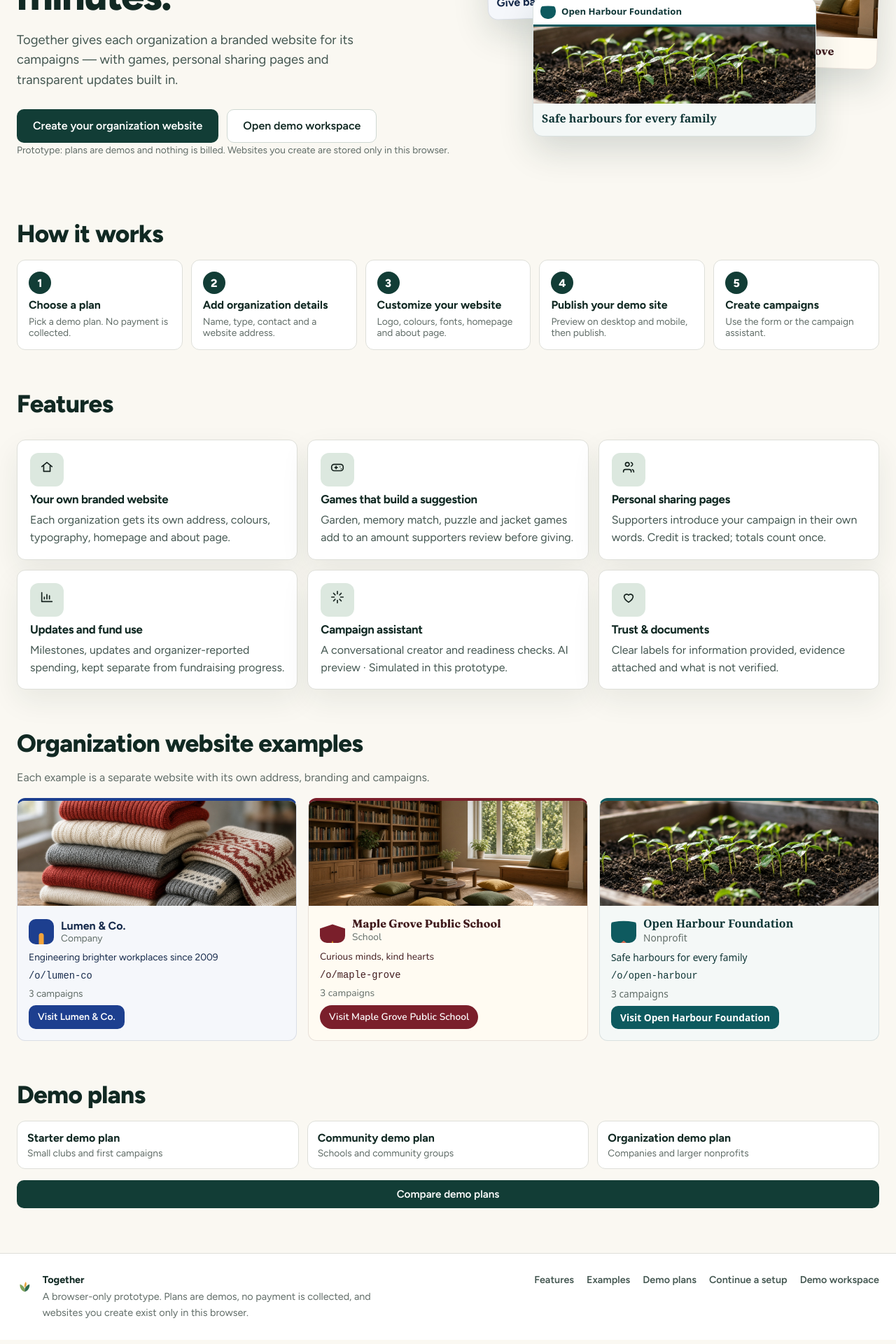
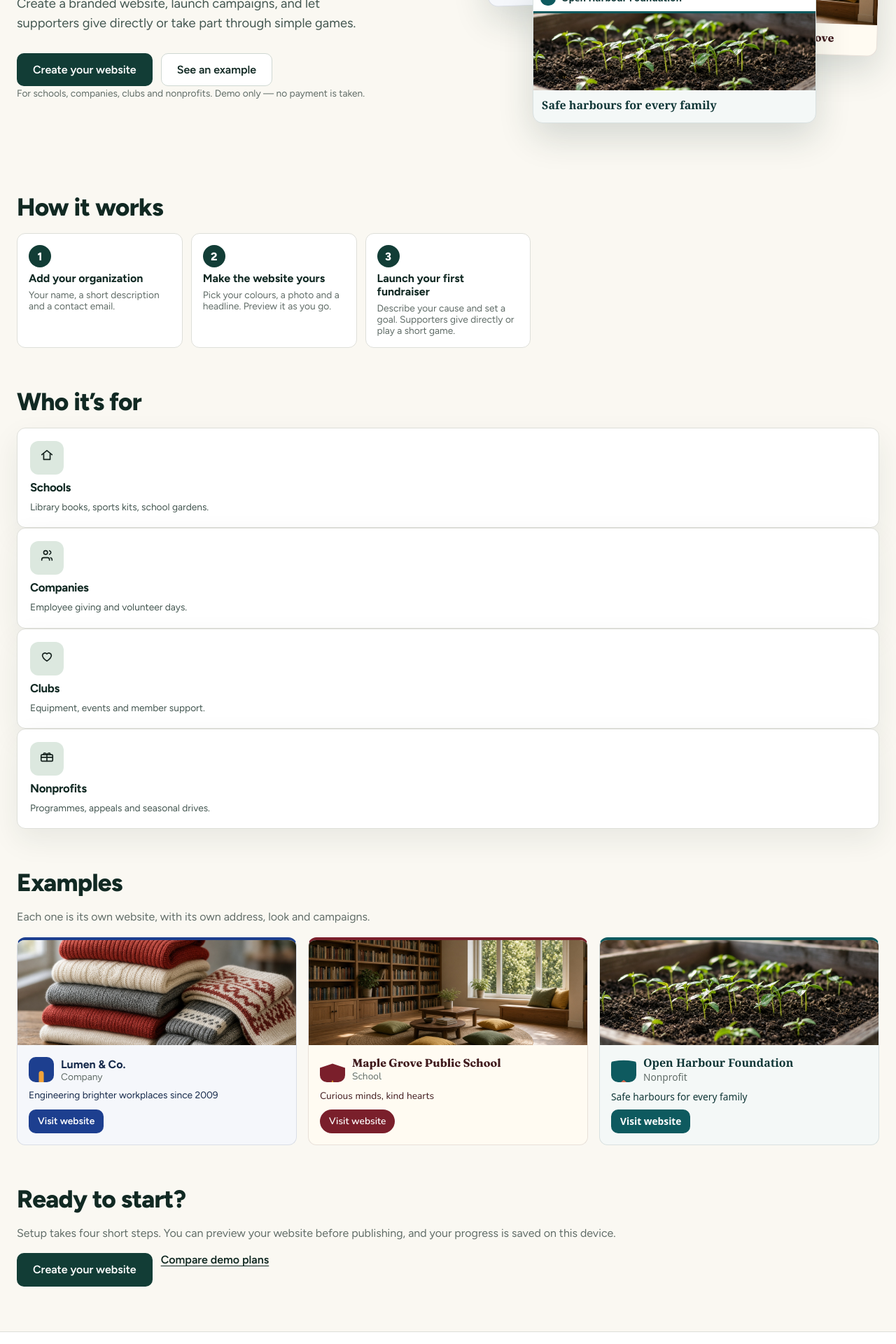
Before and after one commit to Arathy-msv/Together, a React (Vite) app in the folder together/: page / in a window 1280 px wide. Shown: the part 320-2240 px from the top of the page at 70% size. Built offline with nearby package versions, Linux system fonts and the light colour scheme.

Commit message:
Simplify homepage and navigation for first-time visitors
Co-authored-by: a.ms <a.ms@reply.com>

```diff
--- /dev/null
+++ b/together/src/hooks/useStartWebsite.ts
@@ -0,0 +1,23 @@
+import { useNavigate } from 'react-router-dom'
+import { createOrganization, loadOrganizations } from '../lib/orgStorage.ts'
+import type { PlanId } from '../lib/types.ts'
+
+/**
+ * "Create your website": resumes an unfinished setup on this device if there is one, otherwise
+ * starts a new organization on the default demo plan (changeable later in Settings).
+ */
+export function useStartWebsite() {
+  const navigate = useNavigate()
+  return (plan: PlanId = 'community', { forceNew = false } = {}) => {
+    if (!forceNew && loadOrganizations().some((org) => org.website.status === 'setup')) {
+      navigate('/start')
+      return
+    }
+    try {
+      const org = createOrganization(plan)
+      navigate(`/start/${org.id}`)
+    } catch {
+      navigate('/plans')
+    }
+  }
+}
--- a/together/src/pages/platform/PlatformHome.tsx
+++ b/together/src/pages/platform/PlatformHome.tsx
@@ -1,59 +1,52 @@
-import { useEffect } from 'react'
+import { useEffect, type CSSProperties } from 'react'
 import { Link } from 'react-router-dom'
 import { Icon } from '../../components/illustrations.tsx'
 import { OrgLogoMark } from '../../components/org/OrgChrome.tsx'
-import { useDemoStore } from '../../hooks/useDemoStore.ts'
 import { useOrganizations } from '../../hooks/useOrganizations.ts'
+import { useStartWebsite } from '../../hooks/useStartWebsite.ts'
 import { DEFAULT_ORG_ID, orgBase, orgTypeLabel } from '../../lib/organizations.ts'
-import { DEMO_PLANS } from '../../lib/plans.ts'
 import { themeVars } from '../../lib/theme.ts'
-import type { CSSProperties } from 'react'
 
-const JOURNEY = [
-  { title: 'Choose a plan', text: 'Pick a demo plan. No payment is collected.' },
-  { title: 'Add organization details', text: 'Name, type, contact and a website address.' },
-  { title: 'Customize your website', text: 'Logo, colours, fonts, homepage and about page.' },
-  { title: 'Publish your demo site', text: 'Preview on desktop and mobile, then publish.' },
-  { title: 'Create campaigns', text: 'Use the form or the campaign assistant.' },
+const EXAMPLE_SLUG = 'maple-grove'
+
+const STEPS = [
+  { title: 'Add your organization', text: 'Your name, a short description and a contact email.' },
+  { title: 'Make the website yours', text: 'Pick your colours, a photo and a headline. Preview it as you go.' },
+  { title: 'Launch your first fundraiser', text: 'Describe your cause and set a goal. Supporters give directly or play a short game.' },
 ]
 
-const FEATURES = [
-  { icon: 'home', title: 'Your own branded website', text: 'Each organization gets its own address, colours, typography, homepage and about page.' },
-  { icon: 'game', title: 'Games that build a suggestion', text: 'Garden, memory match, puzzle and jacket games add to an amount supporters review before giving.' },
-  { icon: 'users', title: 'Personal sharing pages', text: 'Supporters introduce your campaign in their own words. Credit is tracked; totals count once.' },
-  { icon: 'chart', title: 'Updates and fund use', text: 'Milestones, updates and organizer-reported spending, kept separate from fundraising progress.' },
-  { icon: 'spark', title: 'Campaign assistant', text: 'A conversational creator and readiness checks. AI preview · Simulated in this prototype.' },
-  { icon: 'heart', title: 'Trust & documents', text: 'Clear labels for information provided, evidence attached and what is not verified.' },
+const AUDIENCES = [
+  { icon: 'home', label: 'Schools', text: 'Library books, sports kits, school gardens.' },
+  { icon: 'users', label: 'Companies', text: 'Employee giving and volunteer days.' },
+  { icon: 'heart', label: 'Clubs', text: 'Equipment, events and member support.' },
+  { icon: 'gift', label: 'Nonprofits', text: 'Programmes, appeals and seasonal drives.' },
 ]
 
-/** Together product homepage. */
+/** Together product homepage: what it is, who it's for, and one clear next step. */
 export function PlatformHomePage() {
   const organizations = useOrganizations()
-  const store = useDemoStore()
+  const startWebsite = useStartWebsite()
   const examples = organizations.filter((org) => org.website.status === 'published' && org.id !== DEFAULT_ORG_ID)
 
   useEffect(() => {
-    document.title = 'Together — Branded fundraising websites for communities'
+    document.title = 'Together — Your organization’s own fundraising website'
   }, [])
 
   return (
     <div className="platform-home">
       <section className="container platform-hero">
         <div>
-          <p className="oh-eyebrow">For schools, companies, clubs and nonprofits</p>
-          <h1>Your own fundraising website, ready in minutes.</h1>
-          <p className="oh-lead">
-            Together gives each organization a branded website for its campaigns — with games, personal sharing pages and transparent updates built in.
-          </p>
+          <h1>Your organization’s own fundraising website.</h1>
+          <p className="oh-lead">Create a branded website, launch campaigns, and let supporters give directly or take part through simple games.</p>
           <div className="oh-actions">
-            <Link to="/plans" className="btn btn-primary btn-lg">
-              Create your organization website
-            </Link>
-            <Link to="/workspace" className="btn btn-outline btn-lg">
-              Open demo workspace
+            <button type="button" className="btn btn-primary btn-lg" onClick={() => startWebsite()}>
+              Create your website
+            </button>
+            <Link to={orgBase(EXAMPLE_SLUG)} className="btn btn-outline btn-lg">
+              See an example
             </Link>
           </div>
-          <p className="muted small">Prototype: plans are demos and nothing is billed. Websites you create are stored only in this browser.</p>
+          <p className="muted small">For schools, companies, clubs and nonprofits. Demo only — no payment is taken.</p>
         </div>
         <div className="hero-stack" aria-hidden="true">
           {examples.slice(0, 3).map((org, index) => (
@@ -69,10 +62,10 @@ export function PlatformHomePage() {
         </div>
       </section>
 
-      <section id="how-it-works" className="container platform-section" aria-labelledby="journey-title">
-        <h2 id="journey-title">How it works</h2>
-        <ol className="journey">
-          {JOURNEY.map((step, index) => (
+      <section id="how-it-works" className="container platform-section" aria-labelledby="steps-title">
+        <h2 id="steps-title">How it works</h2>
+        <ol className="journey three">
+          {STEPS.map((step, index) => (
             <li key={step.title}>
               <span className="journey-num">{index + 1}</span>
               <strong>{step.title}</strong>
@@ -82,28 +75,26 @@ export function PlatformHomePage() {
         </ol>
       </section>
 
-      <section id="features" className="container platform-section" aria-labelledby="features-title">
-        <h2 id="features-title">Features</h2>
-        <div className="feature-grid">
-          {FEATURES.map((feature) => (
-            <article key={feature.title} className="feature-card">
+      <section className="container platform-section" aria-labelledby="audience-title">
+        <h2 id="audience-title">Who it’s for</h2>
+        <div className="audience-grid">
+          {AUDIENCES.map((item) => (
+            <article key={item.label} className="feature-card">
               <span className="oh-step-icon" aria-hidden="true">
-                <Icon name={feature.icon} size={22} />
+                <Icon name={item.icon} size={22} />
               </span>
-              <h3>{feature.title}</h3>
-              <p className="muted">{feature.text}</p>
+              <h3>{item.label}</h3>
+              <p className="muted small">{item.text}</p>
             </article>
           ))}
         </div>
       </section>
 
       <section id="examples" className="container platform-section" aria-labelledby="examples-title">
-        <h2 id="examples-title">Organization website examples</h2>
-        <p className="muted">Each example is a separate website with its own address, branding and campaigns.</p>
+        <h2 id="examples-title">Examples</h2>
+        <p className="muted">Each one is its own website, with its own address, look and campaigns.</p>
         <div className="example-grid">
-          {examples.map((org) => {
-            const count = store.campaigns.filter((campaign) => campaign.organizationId === org.id && !campaign.isDraft).length
-            return (
+          {examples.map((org) => (
             <article key={org.id} className="example-card" style={themeVars(org.branding) as CSSProperties}>
               <img src={org.content.heroImage} alt="" />
               <div className="example-body">
@@ -115,33 +106,26 @@ export function PlatformHomePage() {
                   </div>
                 </div>
                 <p className="small">{org.tagline}</p>
-                  <code className="small">/o/{org.slug}</code>
-                  <span className="muted small">
-                    {count} campaign{count === 1 ? '' : 's'}
-                  </span>
                 <Link to={orgBase(org.slug)} className="btn btn-primary btn-sm">
-                    Visit {org.name}
+                  Visit website
                 </Link>
               </div>
             </article>
-            )
-          })}
+          ))}
         </div>
       </section>
 
-      <section className="container platform-section" aria-labelledby="plans-title">
-        <h2 id="plans-title">Demo plans</h2>
-        <div className="plan-teasers">
-          {DEMO_PLANS.map((plan) => (
-            <div key={plan.id} className="plan-teaser">
-              <strong>{plan.name}</strong>
-              <span className="muted small">{plan.audience}</span>
-            </div>
-          ))}
-        </div>
-        <Link to="/plans" className="btn btn-primary">
+      <section className="container platform-section closing-cta">
+        <h2>Ready to start?</h2>
+        <p className="muted">Setup takes four short steps. You can preview your website before publishing, and your progress is saved on this device.</p>
+        <div className="oh-actions">
+          <button type="button" className="btn btn-primary btn-lg" onClick={() => startWebsite()}>
+            Create your website
+          </button>
+          <Link to="/plans" className="link-button">
             Compare demo plans
           </Link>
+        </div>
       </section>
     </div>
   )
--- a/together/src/pages/platform/PlatformLayout.tsx
+++ b/together/src/pages/platform/PlatformLayout.tsx
@@ -3,6 +3,7 @@ import { Link, NavLink, Outlet, useLocation } from 'react-router-dom'
 import { BrandMark } from '../../components/BrandMark.tsx'
 import { useDocumentTheme, useScrollOnNavigate } from '../../hooks/useDocumentTheme.ts'
 import { DEFAULT_BRANDING } from '../../lib/theme.ts'
+import { useStartWebsite } from '../../hooks/useStartWebsite.ts'
 
 /** Together, the product provider. Organization fundraising content lives on each organization's own site. */
 export function PlatformLayout() {
@@ -10,6 +11,7 @@ export function PlatformLayout() {
   const [menuPath, setMenuPath] = useState<string | null>(null)
   const open = menuPath === pathname + hash
   useDocumentTheme(DEFAULT_BRANDING)
+  const startWebsite = useStartWebsite()
   useScrollOnNavigate(pathname, hash)
 
   useEffect(() => {
@@ -45,15 +47,11 @@ export function PlatformLayout() {
           </button>
           <nav id="platform-nav" className={open ? 'oh-nav open' : 'oh-nav'} aria-label="Together">
             <Link to="/#how-it-works">How it works</Link>
-            <Link to="/#features">Features</Link>
             <Link to="/#examples">Examples</Link>
-            <NavLink to="/plans">Demo plans</NavLink>
-            <NavLink to="/workspace" className="btn btn-outline btn-sm" end>
-              Open demo workspace
-            </NavLink>
-            <NavLink to="/plans" className="btn btn-primary btn-sm" end>
-              Create your organization website
-            </NavLink>
+            <NavLink to="/plans">Plans</NavLink>
+            <button type="button" className="btn btn-primary btn-sm" onClick={() => startWebsite()}>
+              Create your website
+            </button>
           </nav>
         </div>
       </header>
@@ -66,16 +64,16 @@ export function PlatformLayout() {
             <BrandMark size={36} />
             <div>
               <strong>Together</strong>
-              <p>A browser-only prototype. Plans are demos, no payment is collected, and websites you create exist only in this browser.</p>
+              <p>Demo prototype. No payment is taken, and websites you create are saved on this device only.</p>
             </div>
           </div>
           <div className="oh-footer-side">
             <nav aria-label="Footer">
-              <Link to="/#features">Features</Link>
+              <Link to="/#how-it-works">How it works</Link>
               <Link to="/#examples">Examples</Link>
-              <Link to="/plans">Demo plans</Link>
+              <Link to="/plans">Plans</Link>
               <Link to="/start">Continue a setup</Link>
-              <Link to="/workspace">Demo workspace</Link>
+              <Link to="/workspace">Manage a demo website</Link>
             </nav>
           </div>
         </div>
--- a/together/src/pages/workspace/WorkspaceLayout.tsx
+++ b/together/src/pages/workspace/WorkspaceLayout.tsx
@@ -72,17 +72,26 @@ export function WorkspaceLayout() {
               <span className={`status-pill ${stored.website.status}`}>{websiteStatusLabel(stored)}</span>
               <code>{publicWebsiteUrl(org)}</code>
             </div>
-            <WebsiteActions stored={stored} root={root} />
+            <WebsiteActions stored={stored} />
           </div>
           <nav className="ws-nav" aria-label="Workspace">
             <NavLink to={`${root}/overview`}>Overview</NavLink>
-            <NavLink to={`${root}/website`}>Website editor</NavLink>
-            <NavLink to={`${root}/campaigns`} end={false}>
+            <NavLink to={`${root}/website`}>My website</NavLink>
+            <NavLink to={`${root}/campaigns`} end={false} className={({ isActive }) => (isActive || pathname.startsWith(`${root}/assistant`) ? 'active' : '')}>
               Campaigns
             </NavLink>
-            {org.visibility.assistant ? <NavLink to={`${root}/assistant`}>Create with assistant</NavLink> : null}
-            <NavLink to={`${root}/settings`}>Organization settings</NavLink>
-            <NavLink to={`${root}/plan`}>Demo plan</NavLink>
+            <NavLink to={`${root}/settings`} className={({ isActive }) => (isActive || pathname.startsWith(`${root}/plan`) ? 'active' : '')}>
+              Settings
+            </NavLink>
+            <details className="ws-help">
+              <summary>Help</summary>
+              <div className="ws-help-menu">
+                <Link to={`${root}/overview?checklist=1`}>Setup checklist</Link>
+                <Link to={`${root}/plan`}>Your demo plan</Link>
+                <Link to={`/o/${org.slug}/how-it-works`}>How giving works for supporters</Link>
+                <p className="muted small">Everything is saved on this device only.</p>
+              </div>
+            </details>
           </nav>
         </div>
         {stored.website.status === 'setup' ? (
@@ -106,7 +115,7 @@ export function WorkspaceLayout() {
   )
 }
 
-function WebsiteActions({ stored, root }: { stored: Parameters<typeof isPubliclyAvailable>[0]; root: string }) {
+function WebsiteActions({ stored }: { stored: Parameters<typeof isPubliclyAvailable>[0] }) {
   const navigate = useNavigate()
   const [copied, setCopied] = useState(false)
   const url = publicWebsiteUrl(stored)
@@ -142,11 +151,11 @@ function WebsiteActions({ stored, root }: { stored: Parameters<typeof isPublicly
           }
         }}
       >
-        {copied ? 'Link copied' : 'Copy website link'}
+        {copied ? 'Link copied.' : 'Copy website link'}
       </button>
-      <Link to={`${root}/campaigns/new?new=1`} className="btn btn-primary btn-sm">
-        Create campaign
-      </Link>
+      <span className="sr-only" role="status">
+        {copied ? 'Link copied.' : ''}
+      </span>
     </div>
   )
 }
```
Also changed, not shown: together/src/components/org/OrgChrome.tsx (+2 -6 lines), together/src/pages/org/OrgSettings.tsx (+10 -6 lines). Lines whose indentation alone changed are shown as unchanged.
